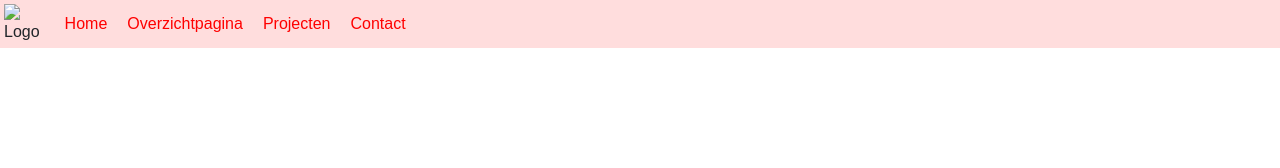
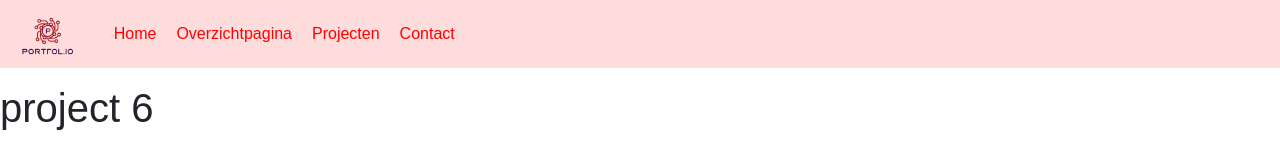
Before and after one commit to Sander-deRooij/portfol.io, a plain HTML site: page projecten/project 6.html in a window 1280 px wide. Drawn offline with nearby package versions, Linux system fonts and the light colour scheme.

Commit message:
Update project 6.html

```diff
--- a/projecten/project 6.html
+++ b/projecten/project 6.html
@@ -26,7 +26,7 @@
     <header>
       <ul class="navbar">
         <li class="logo">
-          <img src="images/Logo.png" alt="Logo" />
+          <img src="Logo.png" alt="Logo" />
         </li>
         <li><a href="https://Sander-deRooij.github.io/portfol.io/index.html">Home</a></li>
         <li><a href="https://Sander-deRooij.github.io/portfol.io/portfolio.html">Overzichtpagina</a></li>
@@ -45,7 +45,9 @@
       </ul>
     </header>
     <nav></nav>
-    <main></main>
+    <main>
+      <h1>project 6</h1>
+    </main>
     <aside></aside>
     <footer></footer>
   </body>
```
